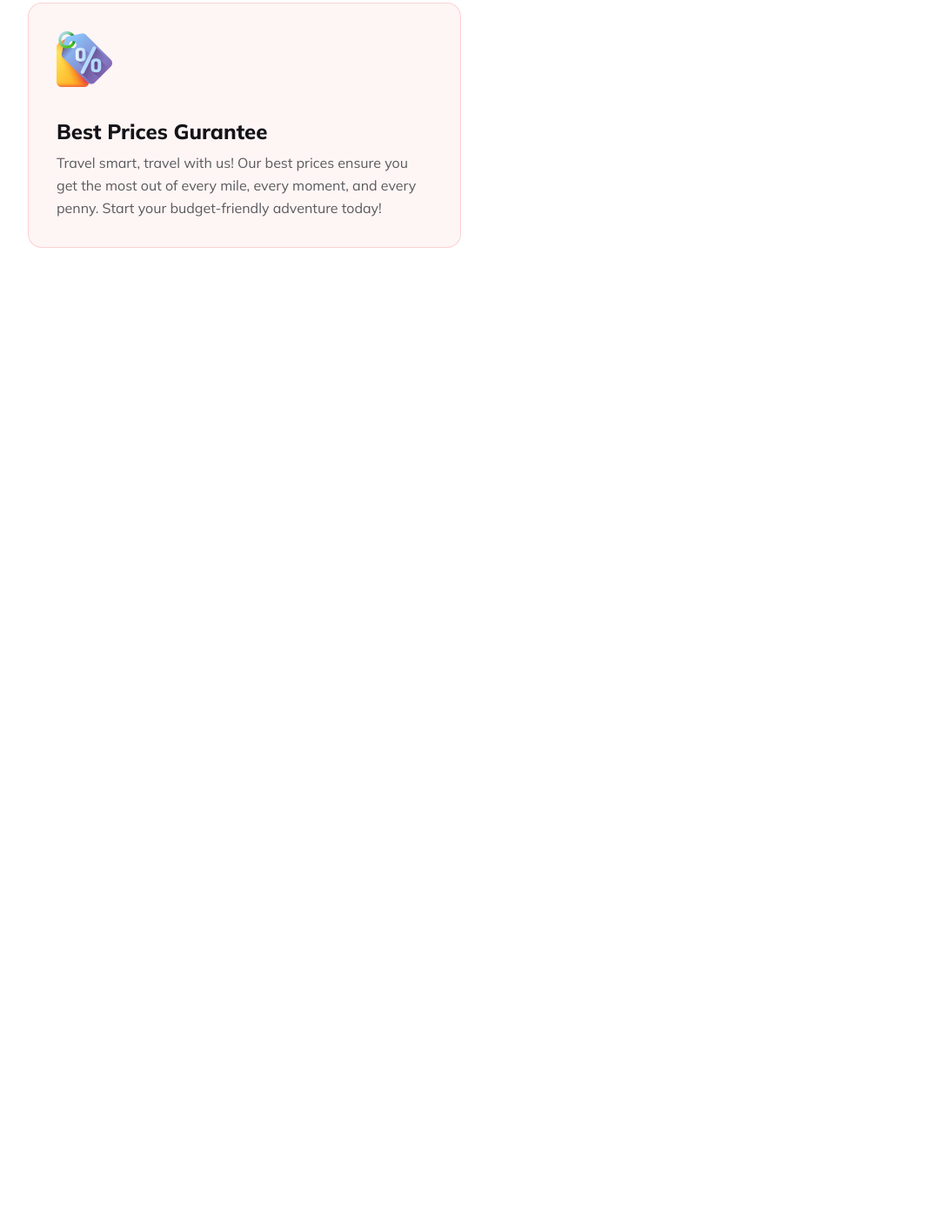
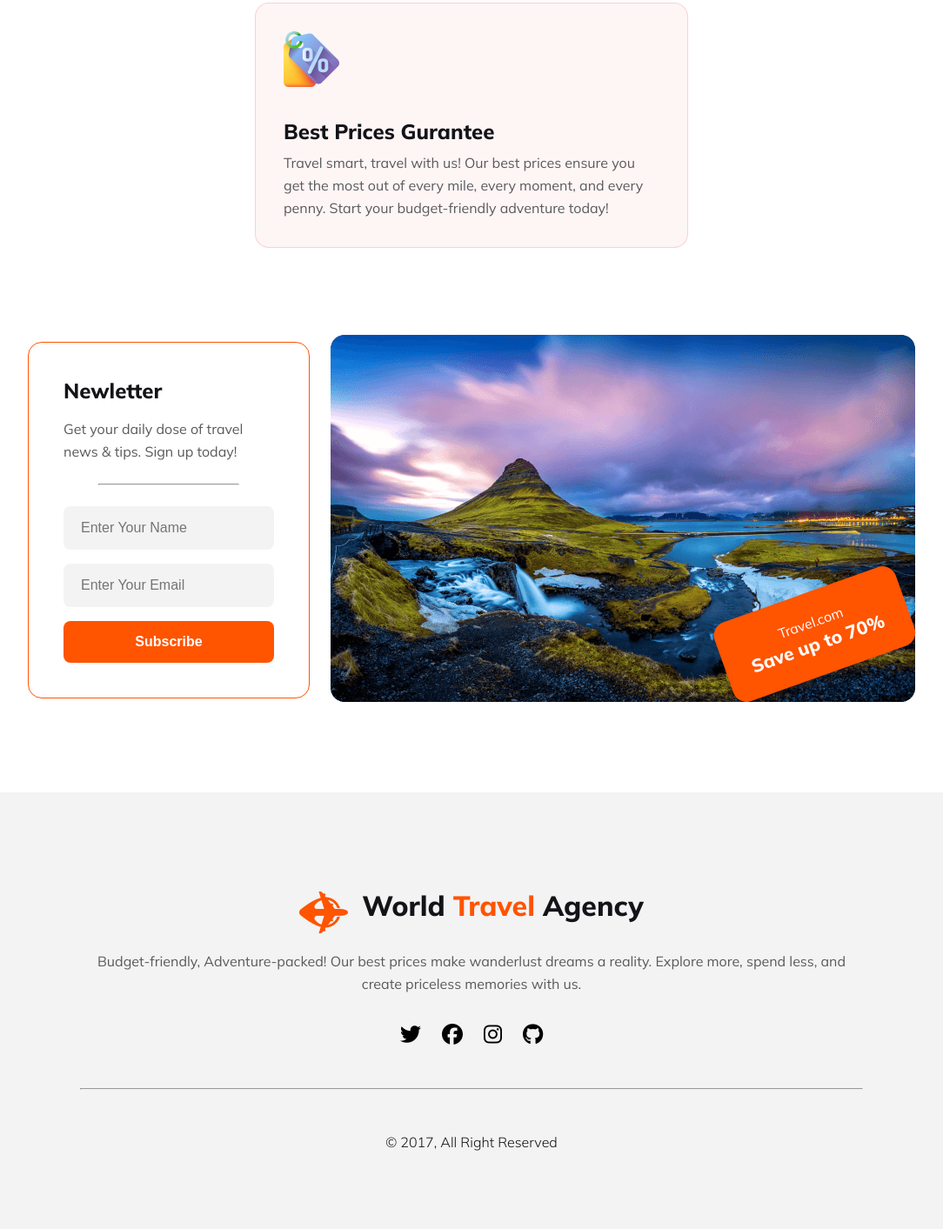
Before and after one commit to Sayem-Bhuiyan/World-Tour-Agency, a plain HTML site: page index.html in a window 1280 px wide. Shown: the part 3271-4684 px from the top of the page at 87% size, without its empty margins (98-1182 px from the left). Before the commit the page ends 3656 px from the top, so only its background shows below. Drawn offline with Linux system fonts and the light colour scheme.

Commit message:
completed the newsletter and footer section

```diff
--- a/Styles/style.css
+++ b/Styles/style.css
@@ -299,14 +299,15 @@ header {
 /* Why choose section */
 .why-choose-section {
     margin-bottom: 100px;
-    display: grid;
-    grid-template-columns: repeat(2, 1fr);
+    display: flex;
+    flex-wrap: wrap;
     gap: 24px;
     align-content: center;
 }
 .box {
     padding: 32px;
     border-radius: 16px;
+    width: calc(50% - (24px / 2))
 }
 .box-1 {
     background-color: rgba(251, 181, 99, 0.05);
@@ -341,6 +342,124 @@ header {
     color: #5A5A5D;
     font-size: 16px;
     line-height: 26px;
+}
+
+/* newsletter section */
+.newsletter-title {
+    color: #131318;
+    font-size: 24px;
+    font-weight: 800;
+    margin-bottom: 16px;
+
+}
+.newsletter-description {
+    color: #5A5A5D;
+    font-size: 16px;
+    line-height: 26px;
+}
+.newsletter-section {
+    display: flex;
+    gap: 24px;
+    align-items: center;
+    justify-content: space-between;
+    margin-bottom: 100px;
+}
+.newsletter-box {
+    border: 1px solid #FF5400;
+    padding: 40px;
+    border-radius: 16px;
+}
+.news-horizontal {
+    margin: 24px 40px;
+}
+.newsletter-inputs input{
+    padding: 16px 20px;
+    width: 100%;
+    margin-bottom: 16px;
+    color: rgba(19, 19, 24, 0.30);
+    font-size: 16px;
+    background-color: rgba(19, 19, 24, 0.05);
+    border-radius: 8px;
+    border: none;
+}
+.newsletter-inputs > button {
+    width: 100%;
+}
+
+.cuppon-link {
+    color: white;
+    font-size: 15.853px;
+    margin-bottom: 2.46px;
+}
+.cuppon-title {
+    color: white;
+    font-size: 21.138px;
+    font-weight: 800;
+}
+.cuppon{
+    padding: 24px 30px;
+    position: absolute;
+    background-color: #FF5400;
+    border-radius: 16px;
+    text-align: center;
+    transform: rotate(-19.628deg);
+    margin-top: -130px;
+    right: 135px;
+}
+
+
+/* footer section styles */
+footer{
+    background-color: rgba(19, 19, 24, 0.05);
+    height: 502px;
+    width: 100%;
+
+}
+.footer-content {
+    text-align: center;
+    padding-top: 110px;
+    margin: 0 auto;
+}
+.footer-icon {
+    display: flex;
+    gap: 16px;
+    margin-bottom: 16px;
+    justify-content: center;
+    align-items: center;
+}
+.footer-title {
+    color: #131318;
+    font-size: 32px;
+    font-weight: 800;
+    margin-bottom: 15px;
+}
+.footer-title span {
+    color: #FF5400;
+}
+.footer-description {
+    color: #5A5A5D;
+    font-size: 16px;
+    line-height: 26px;
+    margin-bottom: 33px;
+    padding: 0 200px;
+}
+.icon-container  {
+    display: flex;
+    justify-content: center;
+    gap: 24px;
+}
+.icon-container i {
+    font-size: 24px;
+}
+.horizontal-line {
+    color: rgba(19, 19, 24, 0.10);
+    height: 1px;
+    margin: 50px 190px;
+}
+.copy-right {
+    color: #131318;
+    font-size: 16px;
+    font-weight: 300;
 }
 
 
@@ -491,5 +610,43 @@ header {
         gap: 16px;
         margin-bottom: 24px;
     }
+    .box {
+        width: 100%;
+    }
 
+    /* footer section  */
+    footer {
+        height: 309px;
+    }
+    .footer-content {
+        padding-top: 24px;
+        padding-bottom: 24px;
+    }
+    .footer-icon > img {
+        height: 33.516px;
+        width: 28.724px;
+    }
+    .footer-title{
+        font-size: 21.543px;
+    }
+    .footer-description {
+        padding: 0 44px;
+        margin-bottom: 16px;
+    }
+    .horizontal-line {
+        margin: 24px 20px;
+    }
+
+    /* newsletter section */
+    .newsletter-section {
+        flex-direction: column;
+        margin-bottom: 24px;
+    }
+    .newsletter-section .newsletter-img {
+        height: auto;
+        width: 100%;
+    }
+    .cuppon {
+        right: 25px;
+    }
 }
--- a/index.html
+++ b/index.html
@@ -178,7 +178,68 @@
                 </p>
             </div>
         </div>
+
+        <!-- Newsletter section -->
+        <div class="newsletter-section">
+            <div class="newsletter-box">
+                <h2 class="newsletter-title">
+                    Newletter
+                </h2>
+
+                <p class="newsletter-description">
+                    Get your daily dose of travel news & tips. Sign up today!
+                </p>
+                <hr class="news-horizontal">
+                <div class="newsletter-inputs">
+                    <input type="text" placeholder="Enter Your Name">
+
+                    <input type="text" placeholder="Enter Your Email">
+
+                    <button class="btn-primary">
+                        Subscribe
+                    </button>
+                </div>
+            </div>
+           <div >
+                <div>
+                    <img class="newsletter-img" src="Images/cover.png" alt="">
+                </div>
+
+
+            <div class="cuppon">
+                <p class="cuppon-link">Travel.com</p>
+                <h3 class="cuppon-title">Save up to 70%</h3>
+            </div>
+           </div>
+        </div>
     </main>
+
+
+    <!-- footer section -->
+    <footer>
+        <div class="footer-content">
+            <div class="footer-icon">
+                <img src="Images/Group 40071 (2).png" alt="" class="footer-icon-img">
+
+                <h2 class="footer-title">
+                    World <span>Travel</span> Agency
+                </h2>
+            </div>
+            <p class="footer-description">
+                Budget-friendly, Adventure-packed! Our best prices make wanderlust dreams a reality. Explore more, spend less, and create priceless memories with us.
+            </p>
+            <div class="icon-container">
+                <i class="fa-brands fa-twitter"></i>
+                <i class="fa-brands fa-facebook"></i>
+                <i class="fa-brands fa-instagram"></i>
+                <i class="fa-brands fa-github"></i>
+            </div>
+            <hr class="horizontal-line">
+            <p class="copy-right">
+                &copy; 2017, All Right Reserved
+            </p>
+        </div>
+    </footer>
 
     <script>
         const showSidebar = () => {
```
Also changed, not shown: Images/cover.png (renamed from Images/Rectangle 8 (1).png).
